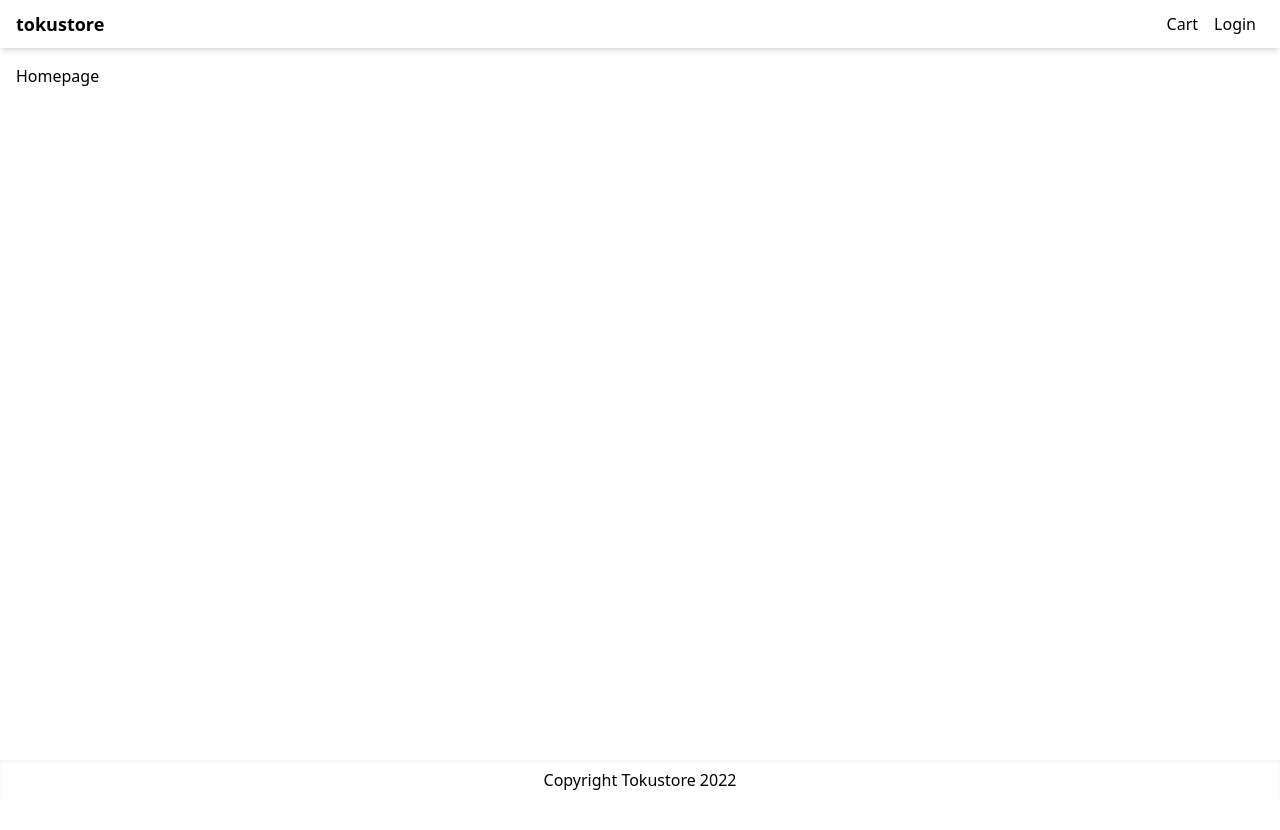
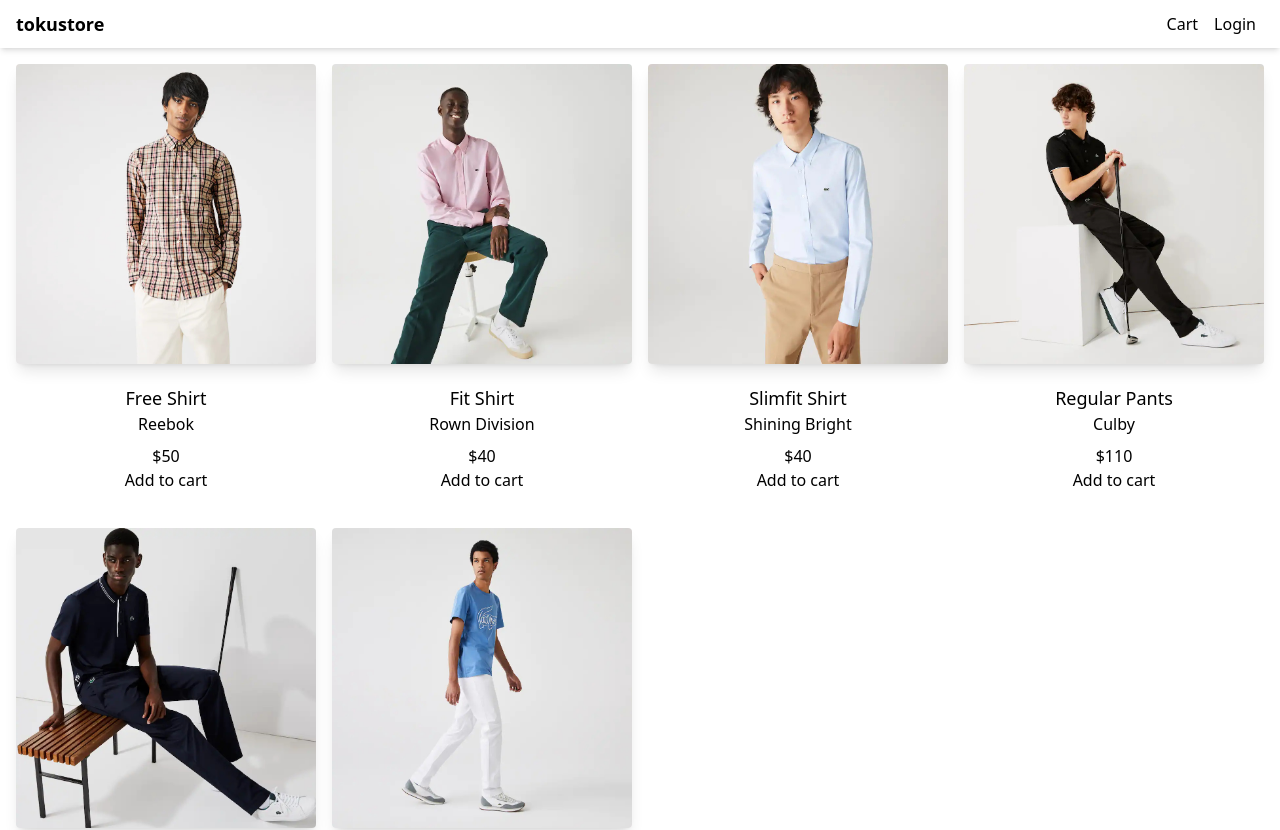
Before and after one commit to prayudaprianggara/e-commerce, a Next.js app: page / in a window 1280 px wide. Shown: the top 830 px of the page. Before the commit the page ends 800 px from the top, so only its background shows below. Built offline with nearby package versions, Linux system fonts and the light colour scheme.

Commit message:
fetch data products

```diff
--- a/pages/index.tsx
+++ b/pages/index.tsx
@@ -1,10 +1,16 @@
 import Layout from '../components/Layout'
+import ProductItem from '../components/ProductItem'
+import data from '../utils/data'
 
 export default function Home() {
   return (
     <>
       <Layout title="Homepage">
-        Homepage
+        <div className="grid grid-cols-1 gap-4 md:grid-cols-3 lg:grid-cols-4">
+          {data.products.map((product) => (
+            <ProductItem product={product} key={product.slug}></ProductItem>
+          ))}
+        </div>
       </Layout>
     </>
   )
```
